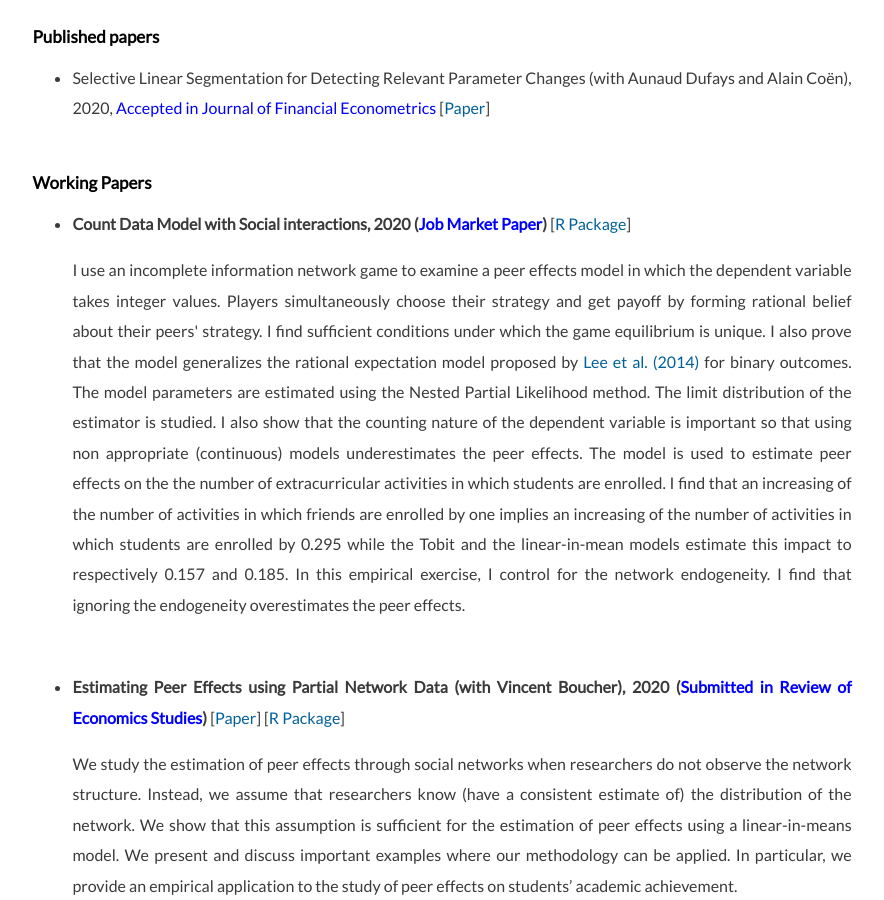
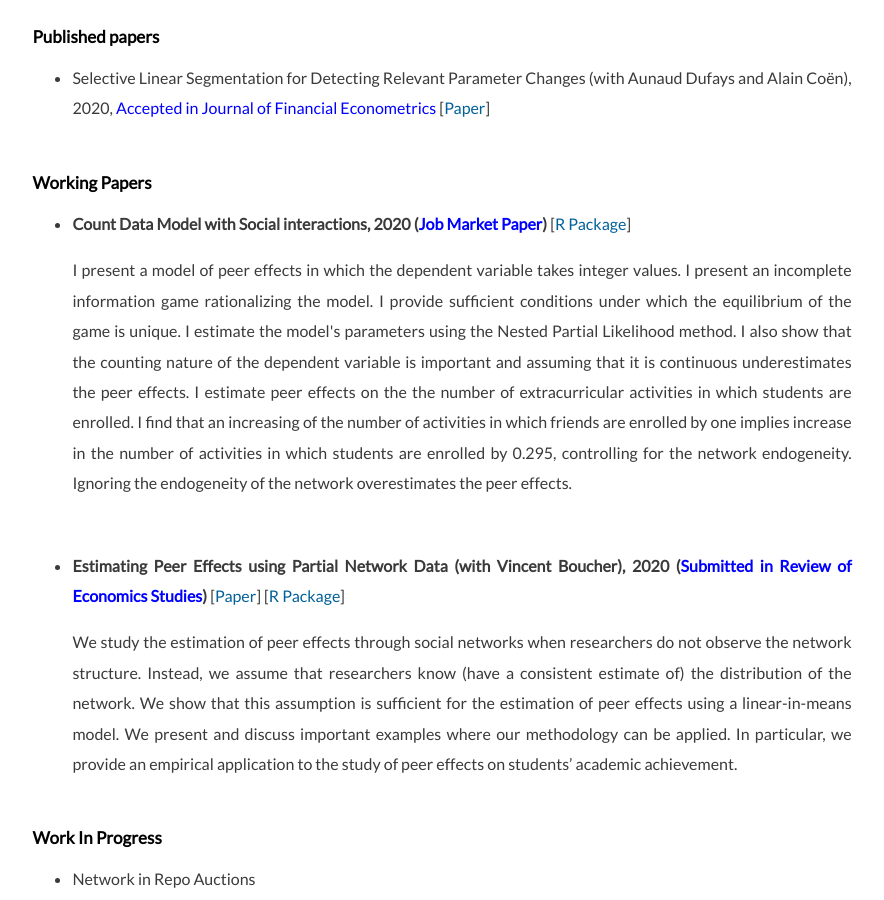
Before and after one commit to ahoundetoungan/ahoundetoungan.github.io, a Jekyll site: the page built from research/index.html, in a window 1280 px wide and 900 px high, scrolled down 627 px. Shown: the whole window, without its empty margins (198-1082 px from the left). Built offline with Jekyll 4.4.1, drawn with Linux system fonts in a browser that asks for light colours; some web fonts are replaced.

Commit message:
research

```diff
--- a/research/index.html
+++ b/research/index.html
@@ -36,7 +36,7 @@
 	<h2>Working Papers</h2>
 	<ul>
     <li><b>Count Data Model with Social interactions, 2020 (<span style="color: blue;">Job Market Paper</span>)</b> [<a href="https://github.com/ahoundetoungan/CDatanet" target="_blank">R Package</a>]
-	    <p>I use an incomplete information network game to  examine a peer effects model in which the dependent variable takes integer values. Players simultaneously choose their strategy and get payoff by forming rational belief about their peers' strategy. I find sufficient conditions under which the game equilibrium is unique. I also prove that  the model generalizes the rational expectation model proposed by <a href="https://www.mitpressjournals.org/doi/abs/10.1162/REST_a_00401" target="_blank">Lee et al. (2014)</a> for binary outcomes. The model parameters are estimated using the Nested Partial Likelihood method. The limit distribution of the estimator is studied. I also show that the counting nature of the dependent variable is important so that using non appropriate (continuous) models underestimates the peer effects. The model is used to estimate peer effects on the the number of extracurricular activities in which students are enrolled.  I find that an increasing of the number of activities in which friends are enrolled by one implies an increasing of the number of activities in which students are enrolled by 0.295 while the Tobit and the linear-in-mean models estimate this impact to respectively 0.157 and 0.185. In this empirical exercise, I control for the network endogeneity. I find that ignoring the endogeneity overestimates the peer effects.
+	    <p>I present a model of peer effects in which the dependent variable takes integer values. I present an incomplete information game rationalizing the model. I provide sufficient conditions under which the equilibrium of the game is unique. I estimate the model's parameters using the Nested Partial Likelihood method. I also show that the counting nature of the dependent variable is important and assuming that it is continuous underestimates the peer effects. I estimate  peer effects on the the number of extracurricular activities in which students are enrolled.  I find that an increasing of the number of activities in which friends are enrolled by one implies increase in the number of activities in which students are enrolled by 0.295, controlling for the network endogeneity. Ignoring the endogeneity of the network overestimates the peer effects.
 	    </p>
 	</li>
     <br/>
```
